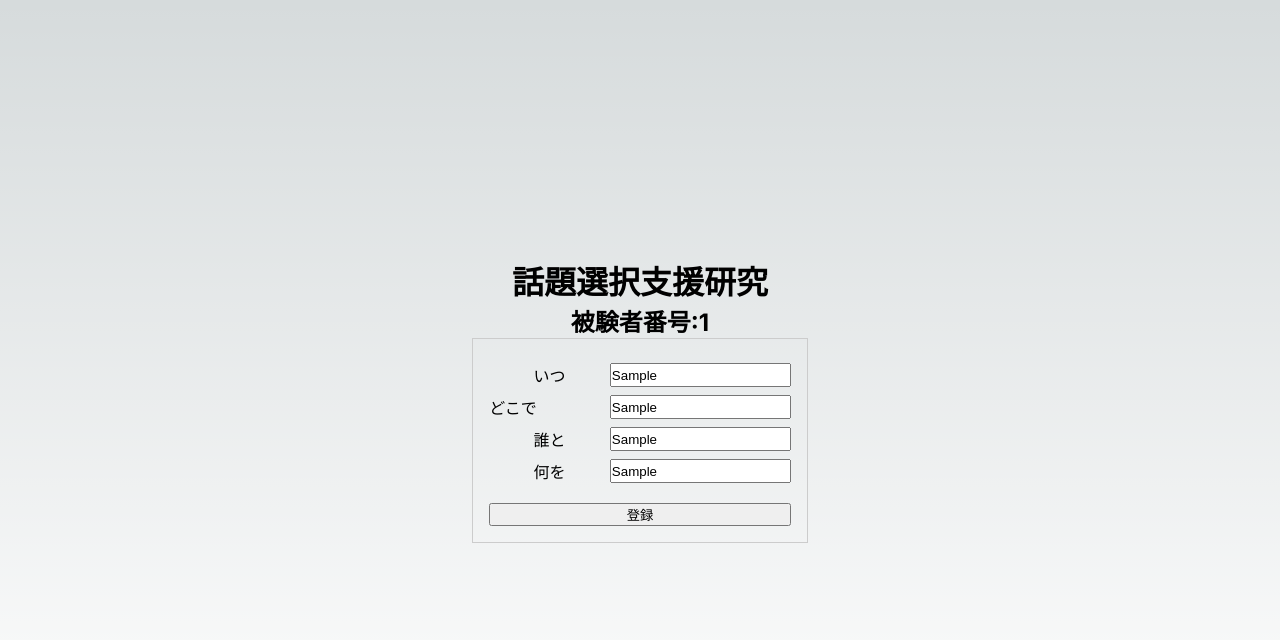
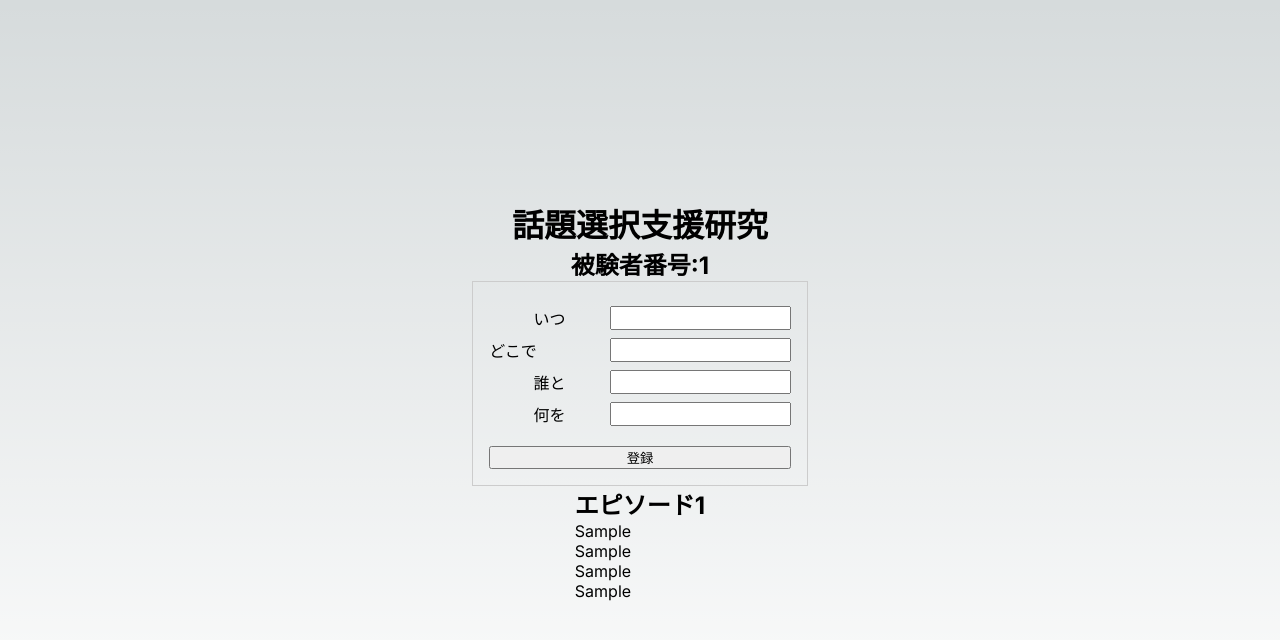
Before and after one commit to Wakanaaaaa/registration-system, a Next.js app: page /input-episodes/1 in a window 1280 px wide. Both pictures are taken after typing "Sample", "Sample", "Sample", "Sample" into the empty fields and a click on the button "登録". Shown: the top 640 px of the page. Built offline with nearby package versions, Linux system fonts and the light colour scheme; no server answers; the database is empty.

Commit message:
入力欄をfirebaseに反映させた

```diff
--- a/app/input-episodes/[testerNumber]/page.tsx
+++ b/app/input-episodes/[testerNumber]/page.tsx
@@ -1,12 +1,32 @@
 "use client";
-import { doc, getDoc } from "firebase/firestore";
+import { getDoc, doc, addDoc, collection } from "firebase/firestore";
 import { db } from "@/app/firebase";
 import styles from "./page.module.css";
-import { useEffect } from "react";
+import { useEffect, useState } from "react";
 import { useRouter } from "next/navigation";
+
+interface Episode {
+  when: string;
+  where: string;
+  who: string;
+  what: string;
+}
 
 export default function Home({ params }: { params: { testerNumber: string } }) {
   const router = useRouter();
+  const { testerNumber } = params;
+  const [episodeData, setEpisodeData] = useState<Episode[] | null>(null);
+  const [inputData, setInputData] = useState<Episode>({
+    when: "",
+    where: "",
+    who: "",
+    what: "",
+  });
+  const [episodeCount, setEpisodeCount] = useState(0);
+
+  console.log(episodeData);
+  console.log(inputData);
+
   useEffect(() => {
     const fetchData = async () => {
       const docSnap = await getDoc(doc(db, "4Wwords", "1", "episodes", "1"));
@@ -15,9 +35,24 @@ export default function Home({ params }: { params: { testerNumber: string } }) {
     fetchData();
   }, []);
 
+  const onChange = (e: any) => {
+    setInputData({ ...inputData, [e.target.id]: e.target.value });
+  };
+
   const onSubmit = (e: any) => {
     e.preventDefault();
-    console.log("submit");
+    console.log(inputData);
+    // firebaseにデータを登録
+    addDoc(collection(db, "4Wwords", testerNumber, "episodes"), inputData);
+    setEpisodeCount(episodeCount + 1);
+    setEpisodeData((prev) => (prev ? [...prev, inputData] : [inputData]));
+    setInputData({
+      when: "",
+      where: "",
+      who: "",
+      what: "",
+    });
+
     // router.push("/input-episodes");
   };
 
@@ -29,29 +64,66 @@ export default function Home({ params }: { params: { testerNumber: string } }) {
       {/* エピソードを入力 */}
       <form action="post" onSubmit={onSubmit} className={styles.form}>
         <div className={styles.input}>
-          <label htmlFor="when" className={styles.label}>いつ</label>
-          <input id="when" type="text" />
+          <label htmlFor="when" className={styles.label}>
+            いつ
+          </label>
+          <input
+            id="when"
+            type="text"
+            value={inputData.when}
+            onChange={onChange}
+          />
         </div>
 
         <div className={styles.input}>
           <label htmlFor="where">どこで</label>
-          <input id="where" type="text" />
+          <input
+            id="where"
+            type="text"
+            value={inputData.where}
+            onChange={onChange}
+          />
         </div>
 
         <div className={styles.input}>
-          <label htmlFor="who" className={styles.label}>誰と</label>
-          <input id="who" type="text" />
+          <label htmlFor="who" className={styles.label}>
+            誰と
+          </label>
+          <input
+            id="who"
+            type="text"
+            value={inputData.who}
+            onChange={onChange}
+          />
         </div>
 
         <div className={styles.input}>
-          <label htmlFor="what" className={styles.label}>何を</label>
-          <input id="what" type="text" />
+          <label htmlFor="what" className={styles.label}>
+            何を
+          </label>
+          <input
+            id="what"
+            type="text"
+            value={inputData.what}
+            onChange={onChange}
+          />
         </div>
 
         <br />
 
         <button type="submit">登録</button>
       </form>
+
+      {episodeData &&
+        episodeData.map((data, index) => (
+          <div key={index}>
+            <h2>エピソード{index + 1}</h2>
+            <p>{data.when}</p>
+            <p>{data.where}</p>
+            <p>{data.who}</p>
+            <p>{data.what}</p>
+          </div>
+        ))}
     </main>
   );
 }
```
